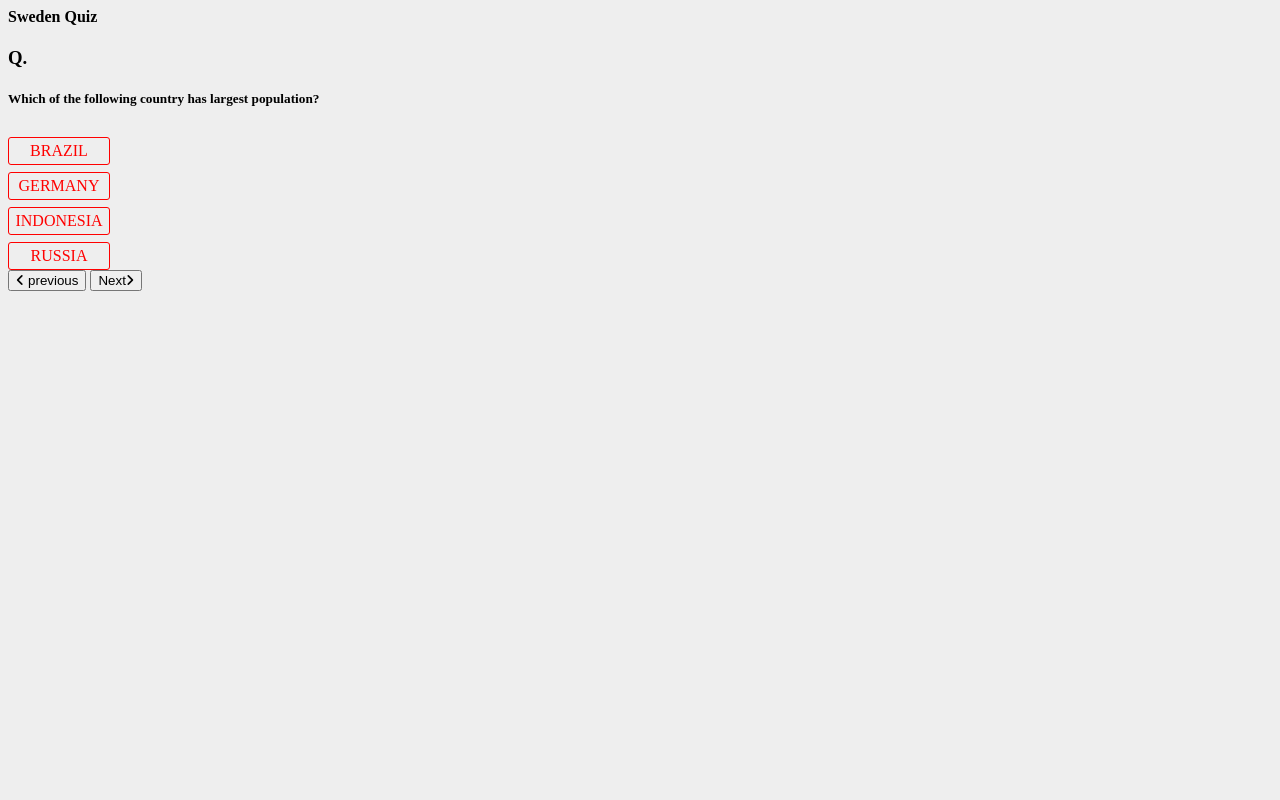
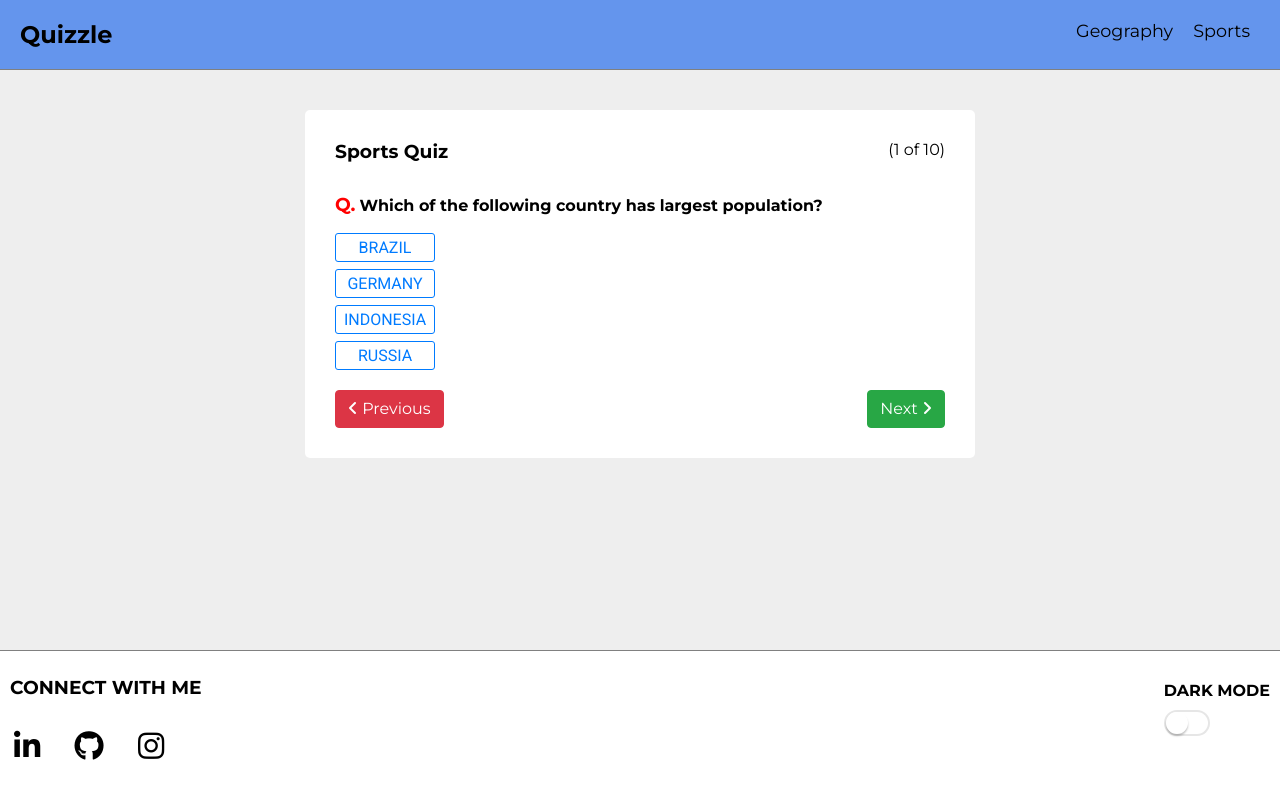
Before and after one commit to lharesign/QuizWebsite, a plain HTML site: page index.html in a window 1280 px wide. Drawn offline with nearby package versions, Linux system fonts and the light colour scheme.

Commit message:
added light/dark mode switch and styles

```diff
--- /dev/null
+++ b/dark-style.css
@@ -0,0 +1,296 @@
+@import url('https://fonts.googleapis.com/css?family=Montserrat:400,700');
+@import url('https://fonts.googleapis.com/css2?family=Roboto&display=swap');
+* {
+    margin: 0;
+    padding: 0;
+    box-sizing: border-box;
+    font-family: 'Montserrat', sans-serif;
+    color: white;
+}
+
+body {
+    background-color: rgb(46, 46, 46);
+}
+
+header {
+    background-color: rgb(78, 78, 78);
+    padding: 20px;
+    border-bottom: 1px solid gray;
+}
+
+.header-title {
+    display: inline;
+    cursor: pointer;
+}
+
+.quiz-selector-btn {
+    float: right;
+    padding-left: 10px;
+    padding-right: 10px;
+    cursor: pointer;
+    font-size: 1.1em;
+}
+
+.quiz-selector-btn:hover, .header-title:hover {
+    color: black;
+}
+
+.container {
+    display: flex;
+    justify-content: center;
+}
+
+.quiz-container {
+    background-color: rgb(78, 78, 78);
+    flex: 0.5;
+    margin-top: 40px;
+    padding: 30px;
+    border-radius: 5px;
+}
+
+.quiz-title, .quiz-q-letter, .quiz-question {
+    display: inline;
+}
+
+.quiz-q-letter {
+    color: red;
+}
+
+.quiz-header {
+    margin-bottom: 30px;
+}
+
+.page-info {
+    float: right;
+}
+
+label.radio {
+    cursor: pointer;
+}
+
+label.radio input {
+    position: absolute;
+    top: 0;
+    left: 0;
+    visibility: hidden;
+    pointer-events: none;
+}
+
+label.radio span {
+    padding: 4px 0px;
+    border: 1px solid #007bff;
+    display: inline-block;
+    color: #007bff;
+    width: 100px;
+    text-align: center;
+    border-radius: 3px;
+    margin-top: 7px;
+    text-transform: uppercase;
+}
+
+label.radio input:checked+span {
+    border-color: #007bff;
+    background-color: #007bff;
+    color: #fff;
+}
+
+.answers-div {
+    margin-top: 10px;
+}
+
+.quiz-answer span {
+    font-family: 'Roboto', sans-serif;
+}
+
+.quiz-footer {
+    margin-top: 20px;
+    display: flex;
+}
+
+.btn {
+    display: inline-block;
+    font-weight: 400;
+    color: #212529;
+    text-align: center;
+    vertical-align: middle;
+    cursor: pointer;
+    -webkit-user-select: none;
+    -moz-user-select: none;
+    -ms-user-select: none;
+    user-select: none;
+    background-color: transparent;
+    border: 1px solid transparent;
+    padding: .375rem .75rem;
+    font-size: 1rem;
+    line-height: 1.5;
+    border-radius: .25rem;
+    transition: color .15s ease-in-out, background-color .15s ease-in-out, border-color .15s ease-in-out, box-shadow .15s ease-in-out;
+}
+
+.btn:hover {
+    color: #212529;
+    text-decoration: none;
+}
+
+.btn-primary {
+    color: #fff;
+    background-color: #007bff;
+    border-color: #007bff;
+}
+
+.btn-primary:hover {
+    color: #fff;
+    background-color: #0069d9;
+    border-color: #0062cc;
+}
+
+.prev-btn {
+    color: #fff;
+    background-color: #dc3545;
+    border-color: #dc3545;
+    justify-self: flex-start;
+}
+
+.prev-btn:hover {
+    color: #fff;
+    background-color: #c82333;
+    border-color: #bd2130;
+}
+
+.next-btn {
+    color: #fff;
+    background-color: #28a745;
+    border-color: #28a745;
+    margin-left: auto;
+}
+
+.next-btn:hover {
+    color: #fff;
+    background-color: #218838;
+    border-color: #1e7e34;
+}
+
+#footer {
+    border-top: 1px solid gray;
+    background-color: rgb(78, 78, 78);
+    padding: 10px;
+    margin: 10px 0px 0px 0px;
+    height: 150px;
+    position: absolute;
+    bottom: 0;
+    width: 100%;
+    text-align: left;
+    text-transform: uppercase;
+}
+
+#footer a:hover {
+    color: #F6A623;
+}
+
+#footer .column a {
+    display: block;
+    max-width: 100px;
+}
+
+.column {
+    min-width: 200px;
+    max-width: 280px;
+    display: inline-block;
+    text-decoration: none;
+    margin-top: 15px;
+}
+
+.fa-icons-table .fa {
+    margin-right: 30px;
+    font-size: 30px;
+    width: 30px;
+    text-align: center;
+    text-decoration: none;
+    color: white;
+    margin-top: 30px;
+}
+
+.fa:hover {
+    opacity: 0.7;
+}
+
+.form-switch {
+    display: inline-block;
+    cursor: pointer;
+    -webkit-tap-highlight-color: transparent;
+    margin-top: 10px;
+}
+
+.form-switch i {
+    position: relative;
+    display: inline-block;
+    margin-right: .5rem;
+    width: 46px;
+    height: 26px;
+    background-color: #e6e6e6;
+    border-radius: 23px;
+    vertical-align: text-bottom;
+    transition: all 0.3s linear;
+}
+
+.form-switch i::before {
+    content: "";
+    position: absolute;
+    left: 0;
+    width: 42px;
+    height: 22px;
+    background-color: #fff;
+    border-radius: 11px;
+    transform: translate3d(2px, 2px, 0) scale3d(1, 1, 1);
+    transition: all 0.25s linear;
+}
+
+.form-switch i::after {
+    content: "";
+    position: absolute;
+    left: 0;
+    width: 22px;
+    height: 22px;
+    background-color: #fff;
+    border-radius: 11px;
+    box-shadow: 0 2px 2px rgba(0, 0, 0, 0.24);
+    transform: translate3d(2px, 2px, 0);
+    transition: all 0.2s ease-in-out;
+}
+
+.form-switch:active i::after {
+    width: 28px;
+    transform: translate3d(2px, 2px, 0);
+}
+
+.form-switch:active input:checked+i::after {
+    transform: translate3d(16px, 2px, 0);
+}
+
+.form-switch input {
+    display: none;
+}
+
+.form-switch input:checked+i {
+    background-color: #4BD763;
+}
+
+.form-switch input:checked+i::before {
+    transform: translate3d(18px, 2px, 0) scale3d(0, 0, 0);
+}
+
+.form-switch input:checked+i::after {
+    transform: translate3d(22px, 2px, 0);
+}
+
+.dark-mode-switch {
+    float: right;
+    margin-top: 20px;
+}
+
+@media only screen and (max-width: 600px) {
+    .quiz-container {
+        background-color: white;
+        flex: 0.8;
+    }
+}
--- a/index.html
+++ b/index.html
@@ -5,47 +5,81 @@
     <meta name="viewport" content="width=device-width, initial-scale=1.0">
     <script src="quiz.js"></script>
     <script src="https://kit.fontawesome.com/14a6d0f73b.js" crossorigin="anonymous"></script>
-    <link rel="stylesheet" href="style.css">
+    <script src="https://ajax.googleapis.com/ajax/libs/jquery/3.5.1/jquery.min.js"></script>
+    <script src="quiz.js" defer></script>
+    <link rel="stylesheet" href="light-style.css">
     <title>Quiz</title>
 </head>
 
 <body>
-
+    <header>
+        <h2 class="header-title">Quizzle</h2>
+        <span class="quiz-selector-btn">Sports</span>
+        <span class="quiz-selector-btn">Geography</span>
+    </header>
+    <div class="container">
         <div class="quiz-container">
             <!-- QUIZ MAIN BODY -->
             <div class="quiz-header">
-            <h4>Sweden Quiz</h4><span class="page-info"><!-- Insert page info here with jQuery --></span>
+                <h3 class="quiz-title">Sports Quiz</h3><span class="page-info">
+                    <!-- Insert page info here with jQuery --> (1 of 10)</span>
             </div>
             <!-- QUIZ MAIN BODY -->
             <div class="quiz-body">
                 <div class="quiz-question-div">
                     <h3 class="quiz-q-letter">Q.</h3>
-                <h5 class="quiz-question">Which of the following country has largest population?</h5>
+                    <h4 class="quiz-question">Which of the following country has largest population?</h5>
                 </div>
+                <div class="answers-div">
                     <div class="quiz-answer answer1">
-                <label class="radio"> <input type="radio" name="brazil" value="brazil"> <span>Brazil</span>
+                        <label class="radio"> <input type="radio" name="answer" value="brazil"> <span>Brazil</span>
                         </label>
                     </div>
                     <div class="quiz-answer answer2">
-                <label class="radio"> <input type="radio" name="Germany" value="Germany"> <span>Germany</span>
+                        <label class="radio"> <input type="radio" name="answer" value="Germany"> <span>Germany</span>
                         </label>
                     </div>
                     <div class="quiz-answer answer3">
-                <label class="radio"> <input type="radio" name="Indonesia" value="Indonesia"> <span>Indonesia</span>
+                        <label class="radio"> <input type="radio" name="answer" value="Indonesia">
+                            <span>Indonesia</span>
                         </label>
                     </div>
                     <div class="quiz-answer answer4">
-                <label class="radio"> <input type="radio" name="Russia" value="Russia"> <span>Russia</span>
+                        <label class="radio"> <input type="radio" name="answer" value="Russia"> <span>Russia</span>
                         </label>
+                    </div>
                 </div>
             </div>
             <!-- QUIZ FOOTER -->
             <div class="quiz-footer">
-            <button class="prev-btn" type="button"><i class="fa fa-angle-left"></i>&nbsp;previous</button>
-            <button class="next-btn" type="button">Next<i class="fa fa-angle-right"></i></button>
+                <button class="btn btn-primary prev-btn" type="button"><i
+                        class="fa fa-angle-left"></i>&nbsp;Previous</button>
+                <button class="btn btn-primary next-btn" type="button">Next&nbsp;<i
+                        class="fa fa-angle-right"></i></button>
             </div>
         </div>
         <!-- END OF QUIZ CONTAINER -->
+    </div>
+    <footer id="footer">
+        <div class="column">
+            <h3>Connect with me</h3>
+            <!-- Add font awesome icons -->
+            <table class="fa-icons-table">
+                <tr>
+                    <td><a href="https://www.linkedin.com/in/lukeharesign/" class="fa fa-linkedin"></a></td>
+                    <td><a href="https://github.com/lharesign" class="fa fa-github"></a></td>
+                    <td><a href="https://www.instagram.com/lukeharesign/" class="fa fa-instagram"></a></td>
+                </tr>
+            </table>
+        </div>
+        <div class="dark-mode-switch">
+            <h4>Dark Mode</h4>
+            <label class="form-switch">
+                <input id="toggle-switch" type="checkbox" onclick="darkMode()">
+                <i></i>
+            </label>
+        </div>
+    </footer>
 </body>
 
 </html>
--- /dev/null
+++ b/light-style.css
@@ -0,0 +1,297 @@
+@import url('https://fonts.googleapis.com/css?family=Montserrat:400,700');
+@import url('https://fonts.googleapis.com/css2?family=Roboto&display=swap');
+
+* {
+    margin: 0;
+    padding: 0;
+    box-sizing: border-box;
+    font-family: 'Montserrat', sans-serif;
+}
+
+body {
+    background-color: #eee;
+}
+
+header {
+    background-color: cornflowerblue;
+    padding: 20px;
+    border-bottom: 1px solid gray;
+}
+
+.header-title {
+    display: inline;
+    cursor: pointer;
+}
+
+.quiz-selector-btn {
+    float: right;
+    padding-left: 10px;
+    padding-right: 10px;
+    cursor: pointer;
+    font-size: 1.1em;
+}
+
+.quiz-selector-btn:hover, .header-title:hover {
+    color: white;
+}
+
+.container {
+    display: flex;
+    justify-content: center;
+}
+
+.quiz-container {
+    background-color: white;
+    flex: 0.5;
+    margin-top: 40px;
+    padding: 30px;
+    border-radius: 5px;
+}
+
+.quiz-title, .quiz-q-letter, .quiz-question {
+    display: inline;
+}
+
+.quiz-q-letter {
+    color: red;
+}
+
+.quiz-header {
+    margin-bottom: 30px;
+}
+
+.page-info {
+    float: right;
+}
+
+label.radio {
+    cursor: pointer;
+}
+
+label.radio input {
+    position: absolute;
+    top: 0;
+    left: 0;
+    visibility: hidden;
+    pointer-events: none;
+}
+
+label.radio span {
+    padding: 4px 0px;
+    border: 1px solid #007bff;
+    display: inline-block;
+    color: #007bff;
+    width: 100px;
+    text-align: center;
+    border-radius: 3px;
+    margin-top: 7px;
+    text-transform: uppercase;
+}
+
+label.radio input:checked+span {
+    border-color: #007bff;
+    background-color: #007bff;
+    color: #fff;
+}
+
+.answers-div {
+    margin-top: 10px;
+}
+
+.quiz-answer span {
+    font-family: 'Roboto', sans-serif;
+}
+
+.quiz-footer {
+    margin-top: 20px;
+    display: flex;
+}
+
+.btn {
+    display: inline-block;
+    font-weight: 400;
+    color: #212529;
+    text-align: center;
+    vertical-align: middle;
+    cursor: pointer;
+    -webkit-user-select: none;
+    -moz-user-select: none;
+    -ms-user-select: none;
+    user-select: none;
+    background-color: transparent;
+    border: 1px solid transparent;
+    padding: .375rem .75rem;
+    font-size: 1rem;
+    line-height: 1.5;
+    border-radius: .25rem;
+    transition: color .15s ease-in-out, background-color .15s ease-in-out, border-color .15s ease-in-out, box-shadow .15s ease-in-out;
+}
+
+.btn:hover {
+    color: #212529;
+    text-decoration: none;
+}
+
+.btn-primary {
+    color: #fff;
+    background-color: #007bff;
+    border-color: #007bff;
+}
+
+.btn-primary:hover {
+    color: #fff;
+    background-color: #0069d9;
+    border-color: #0062cc;
+}
+
+.prev-btn {
+    color: #fff;
+    background-color: #dc3545;
+    border-color: #dc3545;
+    justify-self: flex-start;
+}
+
+.prev-btn:hover {
+    color: #fff;
+    background-color: #c82333;
+    border-color: #bd2130;
+}
+
+.next-btn {
+    color: #fff;
+    background-color: #28a745;
+    border-color: #28a745;
+    margin-left: auto;
+}
+
+.next-btn:hover {
+    color: #fff;
+    background-color: #218838;
+    border-color: #1e7e34;
+}
+
+#footer {
+    border-top: 1px solid gray;
+    background-color: white;
+    padding: 10px;
+    margin: 10px 0px 0px 0px;
+    height: 150px;
+    position: absolute;
+    bottom: 0;
+    width: 100%;
+    text-align: left;
+    text-transform: uppercase;
+}
+
+#footer a:hover {
+    color: #F6A623;
+}
+
+#footer .column a {
+    display: block;
+    max-width: 100px;
+}
+
+.column {
+    min-width: 200px;
+    max-width: 280px;
+    display: inline-block;
+    color: black;
+    text-decoration: none;
+    margin-top: 15px;
+}
+
+.fa-icons-table .fa {
+    margin-right: 30px;
+    font-size: 30px;
+    width: 30px;
+    text-align: center;
+    text-decoration: none;
+    color: black;
+    margin-top: 30px;
+}
+
+.fa:hover {
+    opacity: 0.7;
+}
+
+.form-switch {
+    display: inline-block;
+    cursor: pointer;
+    -webkit-tap-highlight-color: transparent;
+    margin-top: 10px;
+}
+
+.form-switch i {
+    position: relative;
+    display: inline-block;
+    margin-right: .5rem;
+    width: 46px;
+    height: 26px;
+    background-color: #e6e6e6;
+    border-radius: 23px;
+    vertical-align: text-bottom;
+    transition: all 0.3s linear;
+}
+
+.form-switch i::before {
+    content: "";
+    position: absolute;
+    left: 0;
+    width: 42px;
+    height: 22px;
+    background-color: #fff;
+    border-radius: 11px;
+    transform: translate3d(2px, 2px, 0) scale3d(1, 1, 1);
+    transition: all 0.25s linear;
+}
+
+.form-switch i::after {
+    content: "";
+    position: absolute;
+    left: 0;
+    width: 22px;
+    height: 22px;
+    background-color: #fff;
+    border-radius: 11px;
+    box-shadow: 0 2px 2px rgba(0, 0, 0, 0.24);
+    transform: translate3d(2px, 2px, 0);
+    transition: all 0.2s ease-in-out;
+}
+
+.form-switch:active i::after {
+    width: 28px;
+    transform: translate3d(2px, 2px, 0);
+}
+
+.form-switch:active input:checked+i::after {
+    transform: translate3d(16px, 2px, 0);
+}
+
+.form-switch input {
+    display: none;
+}
+
+.form-switch input:checked+i {
+    background-color: #4BD763;
+}
+
+.form-switch input:checked+i::before {
+    transform: translate3d(18px, 2px, 0) scale3d(0, 0, 0);
+}
+
+.form-switch input:checked+i::after {
+    transform: translate3d(22px, 2px, 0);
+}
+
+.dark-mode-switch {
+    float: right;
+    margin-top: 20px;
+}
+
+@media only screen and (max-width: 600px) {
+    .quiz-container {
+        background-color: white;
+        flex: 0.8;
+    }
+}
--- a/quiz.js
+++ b/quiz.js
@@ -0,0 +1,12 @@
+function darkMode () {
+
+    var darkSwitch = $("#toggle-switch").is(":checked")
+
+    if(darkSwitch === true) {
+        $("link[rel=stylesheet]").attr({href : "dark-style.css"});
+    } else {
+        $("link[rel=stylesheet]").attr({href : "light-style.css"});
+    }
+
+    console.log(darkSwitch)
+}
--- a/style.css
+++ /dev/null
@@ -1,47 +0,0 @@
-body {
-    background-color: #eee
-}
-
-label.radio {
-    cursor: pointer
-}
-
-label.radio input {
-    position: absolute;
-    top: 0;
-    left: 0;
-    visibility: hidden;
-    pointer-events: none
-}
-
-label.radio span {
-    padding: 4px 0px;
-    border: 1px solid red;
-    display: inline-block;
-    color: red;
-    width: 100px;
-    text-align: center;
-    border-radius: 3px;
-    margin-top: 7px;
-    text-transform: uppercase
-}
-
-label.radio input:checked+span {
-    border-color: red;
-    background-color: red;
-    color: #fff
-}
-
-.ans {
-    margin-left: 36px !important
-}
-
-.btn:focus {
-    outline: 0 !important;
-    box-shadow: none !important
-}
-
-.btn:active {
-    outline: 0 !important;
-    box-shadow: none !important
-}
```
Lines whose indentation alone changed are shown as unchanged.
